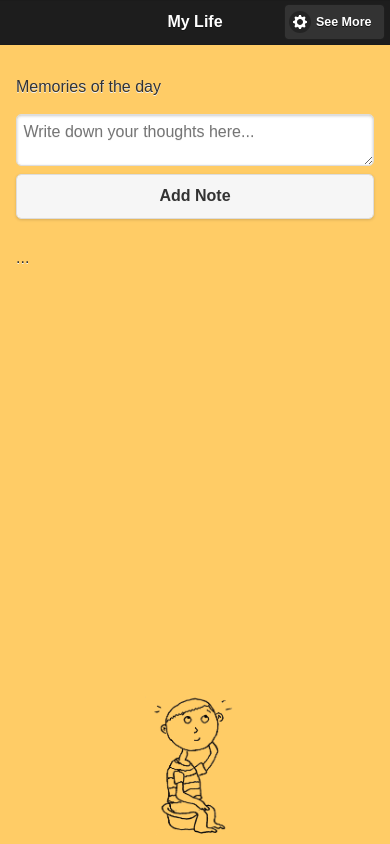
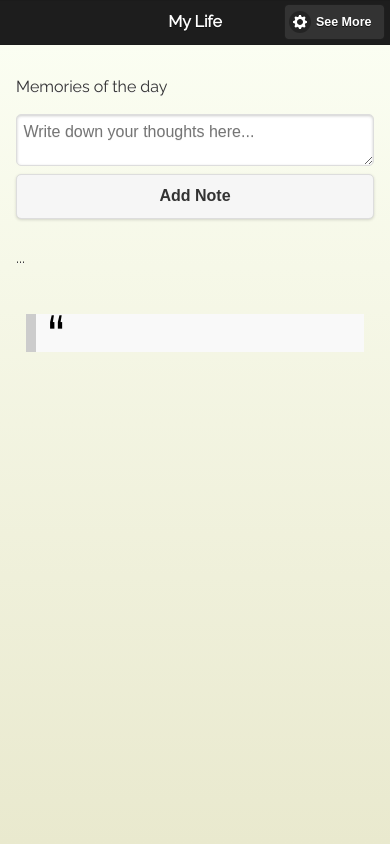
Before and after one commit to drath/mylife, a plain HTML site: page www/index.html in a window 390 px wide. Drawn offline with Linux system fonts and the light colour scheme; some packages are replaced by stand-ins of ours; files whose address does not match are found by name.

Commit message:
Add random quotes

```diff
--- a/www/css/application.css
+++ b/www/css/application.css
@@ -1,15 +1,37 @@
 /* Page Backgrounds */
 
-#main-page {
-  background: url("../img/thinker.png") no-repeat center bottom;
-  background-size: 100px;
-  background-color: #FFCC66;
+/* http://www.colorzilla.com/gradient-editor/ */
+
+[data-role="page"] {
+  background: #fcfff4; /* Old browsers */
+  background: -moz-linear-gradient(top,  #fcfff4 0%, #e9e9ce 100%); /* FF3.6+ */
+  background: -webkit-gradient(linear, left top, left bottom, color-stop(0%,#fcfff4), color-stop(100%,#e9e9ce)); /* Chrome,Safari4+ */
+  background: -webkit-linear-gradient(top,  #fcfff4 0%,#e9e9ce 100%); /* Chrome10+,Safari5.1+ */
+  background: -o-linear-gradient(top,  #fcfff4 0%,#e9e9ce 100%); /* Opera 11.10+ */
+  background: -ms-linear-gradient(top,  #fcfff4 0%,#e9e9ce 100%); /* IE10+ */
+  background: linear-gradient(to bottom,  #fcfff4 0%,#e9e9ce 100%); /* W3C */
+  filter: progid:DXImageTransform.Microsoft.gradient( startColorstr='#fcfff4', endColorstr='#e9e9ce',GradientType=0 ); /* IE6-9 */
+  font-family: 'Raleway', sans-serif;
 }
 
-/*html {
-  background: url("../img/page_01.jpg") no-repeat center center fixed;
-  -webkit-background-size: cover;
-  -moz-background-size: cover;
-  -o-background-size: cover;
-  background-size: cover;
-}*/
+blockquote {
+  background: #f9f9f9;
+  border-left: 10px solid #ccc;
+  margin: 1.5em 10px;
+  padding: 0.5em 10px;
+  quotes: "\201C""\201D""\2018""\2019";
+  color: black;
+}
+blockquote:before {
+  color: #ccc;
+  content: open-quote;
+  font-size: 4em;
+  line-height: 0.1em;
+  margin-right: 0.25em;
+  vertical-align: -0.4em;
+  color: black;
+}
+blockquote p {
+  display: inline;
+  color: black;
+}
--- a/www/index.html
+++ b/www/index.html
@@ -23,6 +23,7 @@
     <head>
           <title>My Life</title>
           <meta name="viewport" content="width=device-width, initial-scale=1">
+          <link href='http://fonts.googleapis.com/css?family=Raleway' rel='stylesheet' type='text/css'>
           <link rel="stylesheet" href="css-ext/jquery.mobile-1.4.4.css" />
           <link rel="stylesheet" href="css/application.css" />
           <script type="text/javascript" charset="utf-8" src="cordova.js"></script>
@@ -52,7 +53,11 @@
               <span id="label-past"></span>
               <strong><span id="entry-date"><span></strong>...
               <br/><br/>
-              <span id="randomEntry"></span>
+              <blockquote>
+                <span id="randomEntry"></span>
+              </blockquote>
+              <br/><br/>
+              <span id="randomQuote"></span>
             </div>
         </div>
         <div data-role="page" id="entry-added-page">
--- a/www/js/index.js
+++ b/www/js/index.js
@@ -135,8 +135,10 @@ var app = {
 
           case 'message':
             // this is the actual push notification. its format depends on the data model from the push server
-            // alert('message = '+e.message+' msgcnt = '+e.msgcnt);
-            console.log("Received a message from mylife server" + e.message);
+            console.log('message = '+e.message+' msgcnt = '+e.msgcnt);
+            console.log('message = '+ e.soundname);
+            $("#randomQuote").text(e.soundname);
+            // console.log("Received a message from mylife server" + e.quote);
           break;
 
           case 'error':
```
Also changed, not shown: www/img/background2.png (added).
